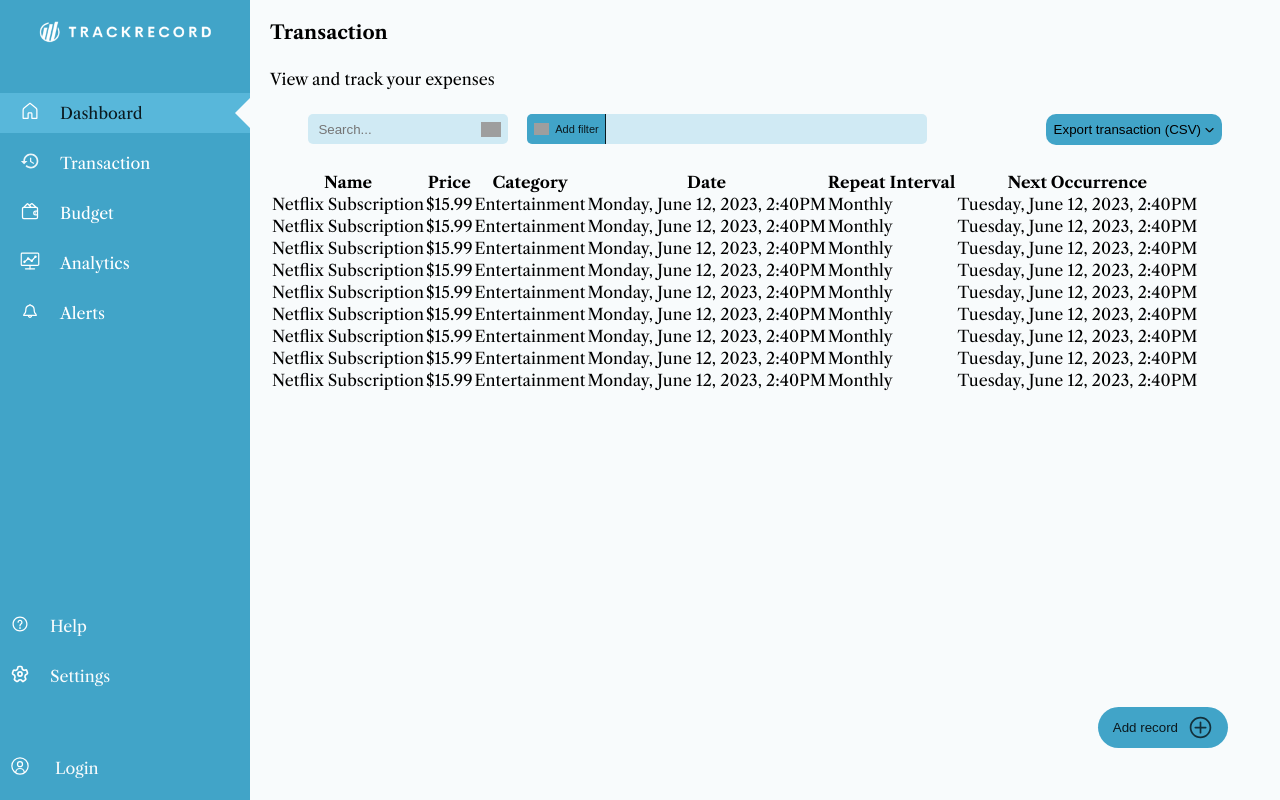
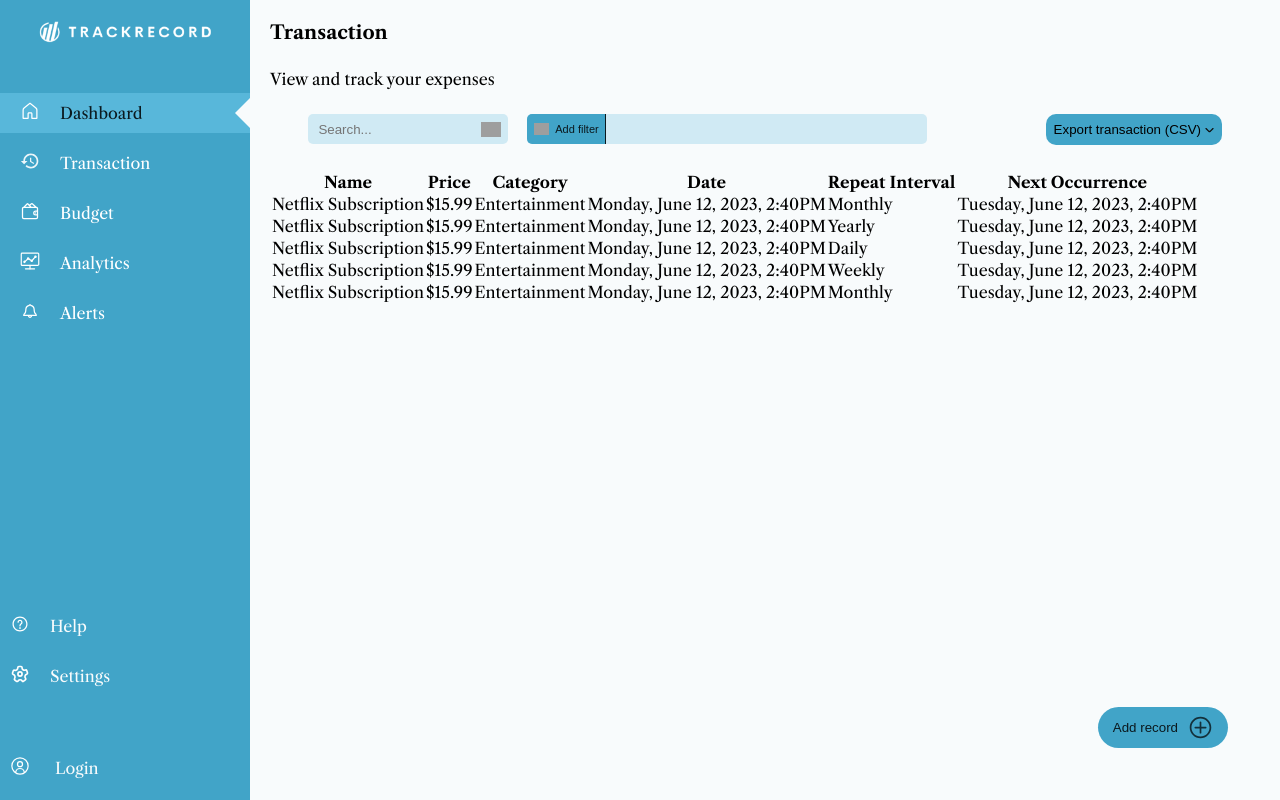
Before and after one commit to Etan31/Trackrecords-101, a React (Create React App) app in the folder v2-trackrecord/: page /transaction in a window 1280 px wide. Built offline with nearby package versions, Linux system fonts and the light colour scheme; grey boxes are pictures that could not be loaded.

Commit message:
add: wrap category tag in a div to highlight.

```diff
--- a/v2-trackrecord/src/pages/Transaction.js
+++ b/v2-trackrecord/src/pages/Transaction.js
@@ -55,7 +55,9 @@ function Transaction() {
               <td>$15.99</td>
               <td>Entertainment</td>
               <td>Monday, June 12, 2023,  2:40PM</td>
-              <td>Monthly</td>
+              <td>
+                <div class="category-tag">Monthly</div>
+              </td>
               <td>Tuesday, June 12, 2023, 2:40PM</td>
             </tr>
             <tr>
@@ -63,7 +65,9 @@ function Transaction() {
               <td>$15.99</td>
               <td>Entertainment</td>
               <td>Monday, June 12, 2023,  2:40PM</td>
-              <td>Monthly</td>
+              <td>
+                <div class="category-tag">Yearly</div>
+              </td>
               <td>Tuesday, June 12, 2023, 2:40PM</td>
             </tr>
             <tr>
@@ -71,7 +75,9 @@ function Transaction() {
               <td>$15.99</td>
               <td>Entertainment</td>
               <td>Monday, June 12, 2023,  2:40PM</td>
-              <td>Monthly</td>
+              <td>
+                <div class="category-tag">Daily</div>
+              </td>
               <td>Tuesday, June 12, 2023, 2:40PM</td>
             </tr>
             <tr>
@@ -79,7 +85,9 @@ function Transaction() {
               <td>$15.99</td>
               <td>Entertainment</td>
               <td>Monday, June 12, 2023,  2:40PM</td>
-              <td>Monthly</td>
+              <td>
+                <div class="category-tag">Weekly</div>
+              </td>
               <td>Tuesday, June 12, 2023, 2:40PM</td>
             </tr>
             <tr>
@@ -87,39 +95,9 @@ function Transaction() {
               <td>$15.99</td>
               <td>Entertainment</td>
               <td>Monday, June 12, 2023,  2:40PM</td>
-              <td>Monthly</td>
-              <td>Tuesday, June 12, 2023, 2:40PM</td>
-            </tr>
-            <tr>
-              <td>Netflix Subscription</td>
-              <td>$15.99</td>
-              <td>Entertainment</td>
-              <td>Monday, June 12, 2023,  2:40PM</td>
-              <td>Monthly</td>
-              <td>Tuesday, June 12, 2023, 2:40PM</td>
-            </tr>
-            <tr>
-              <td>Netflix Subscription</td>
-              <td>$15.99</td>
-              <td>Entertainment</td>
-              <td>Monday, June 12, 2023,  2:40PM</td>
-              <td>Monthly</td>
-              <td>Tuesday, June 12, 2023, 2:40PM</td>
-            </tr>
-            <tr>
-              <td>Netflix Subscription</td>
-              <td>$15.99</td>
-              <td>Entertainment</td>
-              <td>Monday, June 12, 2023,  2:40PM</td>
-              <td>Monthly</td>
-              <td>Tuesday, June 12, 2023, 2:40PM</td>
-            </tr>
-            <tr>
-              <td>Netflix Subscription</td>
-              <td>$15.99</td>
-              <td>Entertainment</td>
-              <td>Monday, June 12, 2023,  2:40PM</td>
-              <td>Monthly</td>
+              <td>
+                <div class="category-tag">Monthly</div>
+              </td>
               <td>Tuesday, June 12, 2023, 2:40PM</td>
             </tr>
           </tbody>
```
